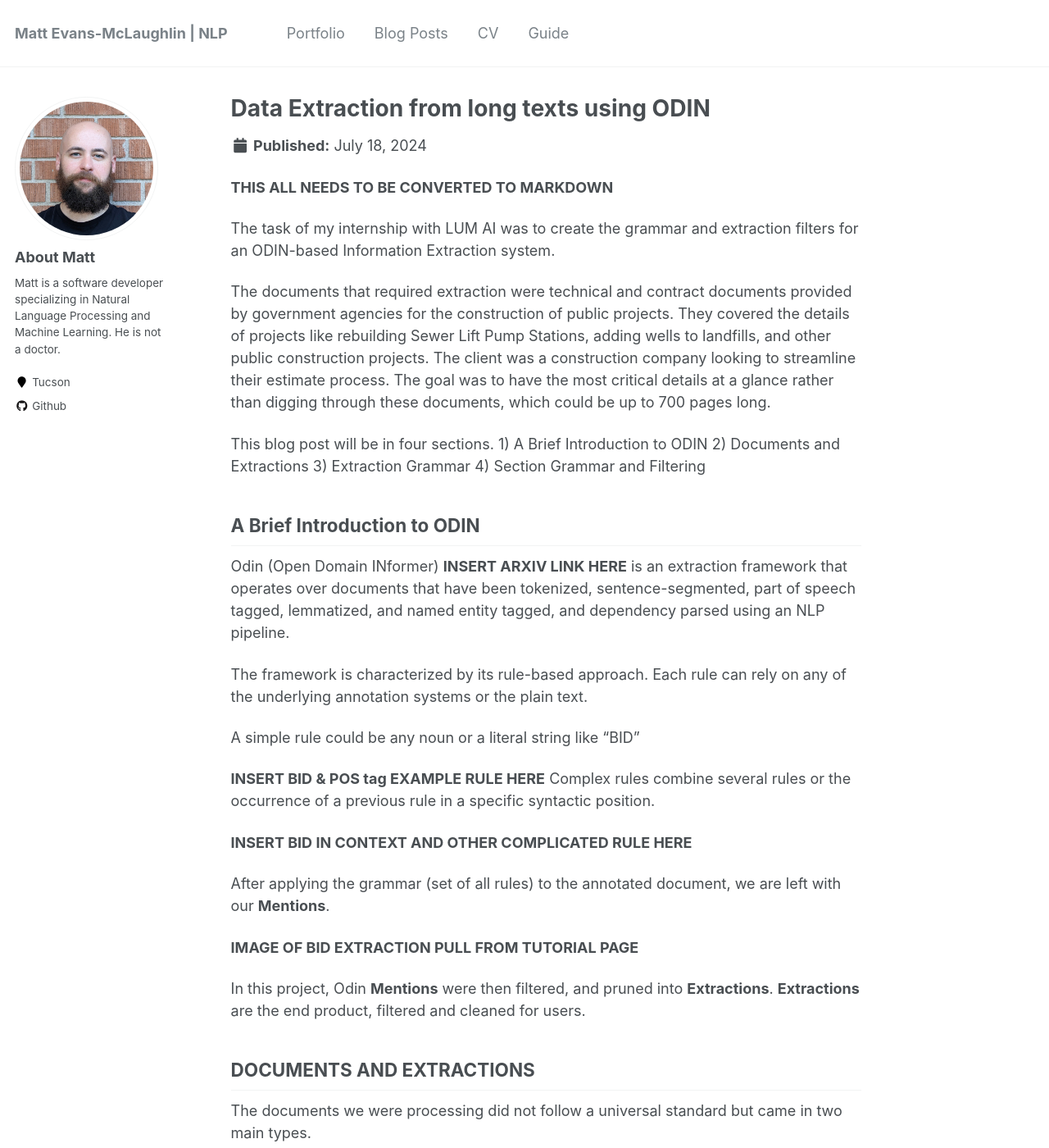
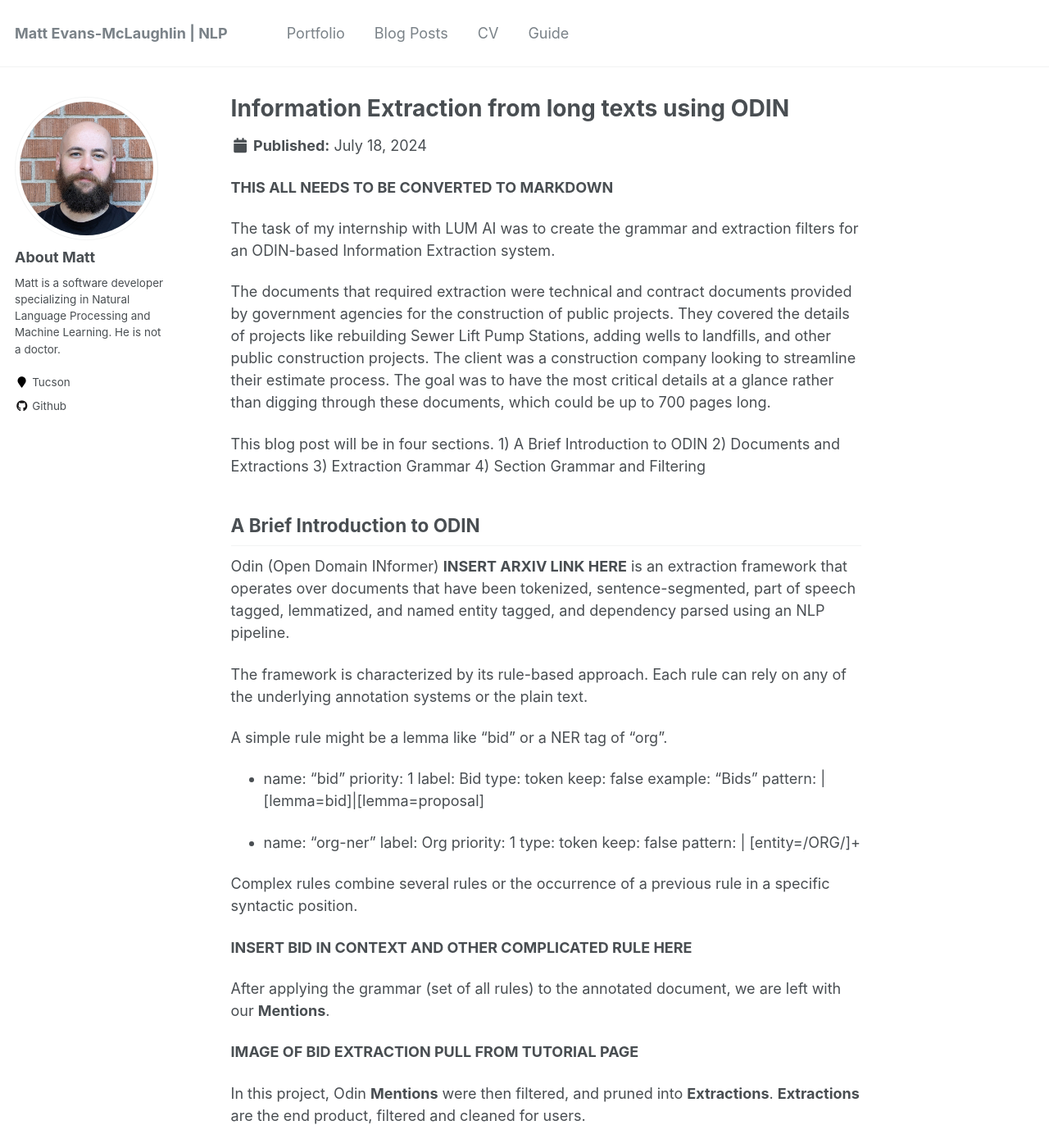
Before and after one commit to mc-wut/mc-wut.github.io, a Jekyll site: the page built from _portfolio/portfolio-1.md, in a window 1280 px wide and 1400 px high. Shown: the whole window at 82% size. Built offline with Jekyll 4.4.1, drawn with Linux system fonts in a browser that asks for light colours.

Commit message:
- adds "bid" and "org-ner" code blocks

```diff
--- a/_portfolio/portfolio-1.md
+++ b/_portfolio/portfolio-1.md
@@ -1,5 +1,5 @@
 ---
-title: "Data Extraction from long texts using ODIN"
+title: "Information Extraction from long texts using ODIN"
 excerpt: "Capturing specific entities, locations and figures in text extracted from PDFs using syntactic rules. <br/><img src='/images/internship-post-image.png'>"
 collection: portfolio
 ---
@@ -22,9 +22,26 @@ Odin (Open Domain INformer) **INSERT ARXIV LINK HERE** is an extraction framewor
 
 The framework is characterized by its rule-based approach. Each rule can rely on any of the underlying annotation systems or the plain text.
 
-A simple rule could be any noun or a literal string like "BID"
+A simple rule might be a lemma like "bid" or a NER tag of "org".
 
-**INSERT BID & POS tag EXAMPLE RULE HERE**
+  - name: "bid"
+    priority: 1
+    label: Bid
+    type: token
+    keep: false
+    example: "Bids"
+    pattern: |
+      [lemma=bid]|[lemma=proposal]
+
+
+  - name: "org-ner"
+    label: Org
+    priority: 1
+    type: token
+    keep: false
+    pattern: |
+      [entity=/ORG/]+
+
 Complex rules combine several rules or the occurrence of a previous rule in a specific syntactic position.
 
 **INSERT BID IN CONTEXT AND OTHER COMPLICATED RULE HERE**
```
